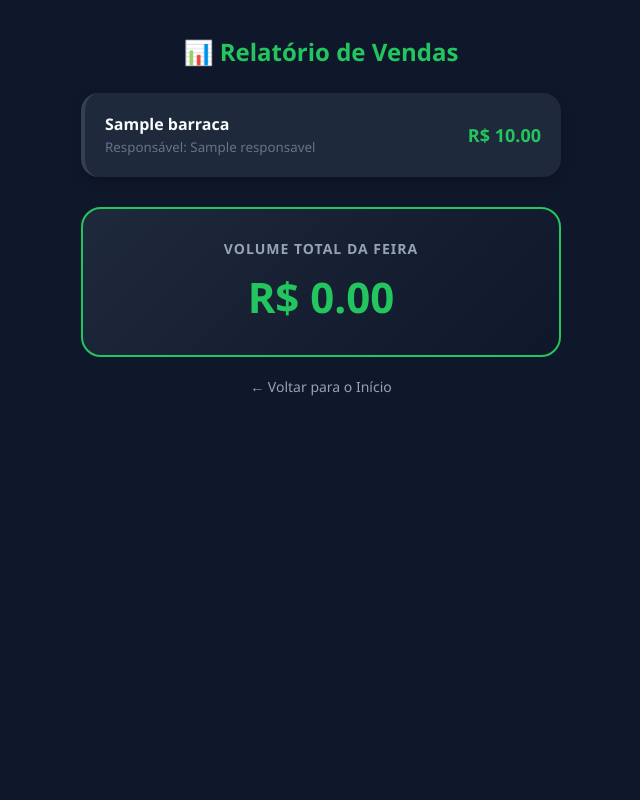
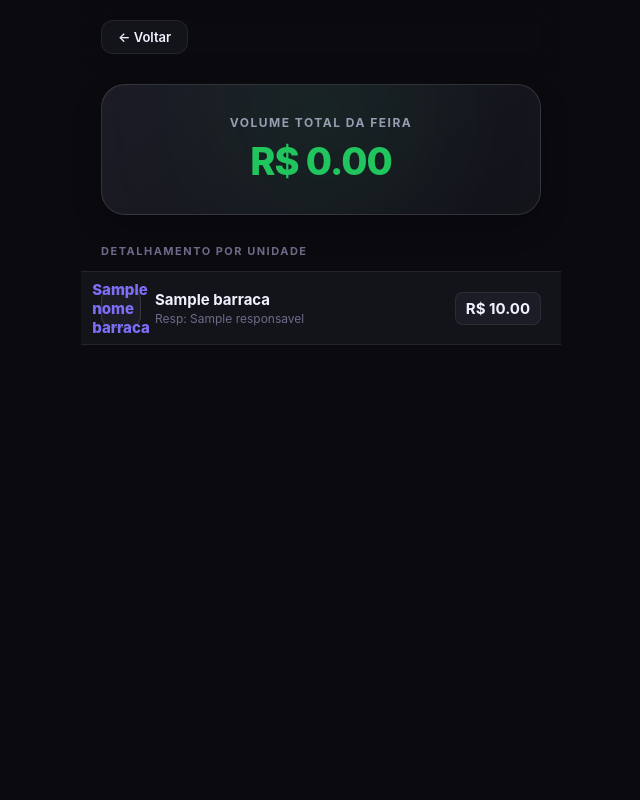
Before and after one commit to Zayr0nn/S4, a Python web app: template templates/relatorio.html in a window 1280 px wide. Shown: the whole page, without its empty margins (319-959 px from the left). Run offline with Jinja, Linux system fonts and the light colour scheme; the template is opened without the code that fills it: most values are stand-ins (such as "Sample title", 1, 10 or a date in 2020).

Commit message:
Refactor relatorio.html for improved layout and styles

```diff
--- a/templates/relatorio.html
+++ b/templates/relatorio.html
@@ -2,82 +2,178 @@
 <html lang="pt-br">
 <head>
     <meta charset="UTF-8">
-    <meta name="viewport" content="width=device-width, initial-scale=1.0">
-    <title>Relatório Geral - FeiraPay</title>
+    <meta name="viewport" content="width=device-width, initial-scale=1.0, maximum-scale=1.0, user-scalable=no">
+    <title>Relatório Geral - SalesHub</title>
     <style>
+        * { box-sizing: border-box; margin: 0; padding: 0; }
+
+        :root {
+            --bg: #0a0a0f;
+            --surface: #13131a;
+            --surface2: #1c1c26;
+            --border: rgba(255,255,255,0.07);
+            --border2: rgba(255,255,255,0.12);
+            --accent: #7c6ef7;
+            --green: #22c55e;
+            --green-dim: rgba(34,197,94,0.12);
+            --text: #f1f0ff;
+            --muted: #6e6a8a;
+            --muted2: #9e9bb8;
+        }
+
         body {
-            font-family: 'Segoe UI', Tahoma, Geneva, Verdana, sans-serif;
-            background: #0f172a;
-            color: white;
-            margin: 0;
-            padding: 20px;
+            font-family: 'Inter', 'SF Pro Display', system-ui, sans-serif;
+            background: var(--bg);
+            color: var(--text);
+            min-height: 100vh;
+            padding-bottom: 30px;
             display: flex;
             justify-content: center;
         }
 
         .container {
             width: 100%;
-            max-width: 500px;
+            max-width: 480px;
+            animation: fadeIn 0.4s ease-out;
         }
 
-        h2 {
-            text-align: center;
-            color: #22c55e;
-            margin-bottom: 25px;
+        @keyframes fadeIn {
+            from { opacity: 0; transform: translateY(10px); }
+            to { opacity: 1; transform: translateY(0); }
         }
 
-        .card {
-            background: #1e293b;
-            padding: 15px 20px;
-            margin: 10px 0;
-            border-radius: 15px;
-            display: flex;
-            justify-content: space-between;
-            align-items: center;
-            border-left: 4px solid #334155;
+        /* ── HEADER SIMPLIFICADO ── */
+        .header-actions {
+            padding: 20px;
+            position: sticky;
+            top: 0;
+            background: rgba(10, 10, 15, 0.8);
+            backdrop-filter: blur(12px);
+            z-index: 100;
         }
 
-        .card h3 {
-            margin: 0;
-            font-size: 16px;
-            color: #f8fafc;
+        .btn-back {
+            display: inline-flex;
+            align-items: center;
+            background: var(--surface);
+            color: var(--text);
+            border: 1px solid var(--border);
+            font-size: 13px;
+            font-weight: 600;
+            padding: 8px 16px;
+            border-radius: 12px;
+            text-decoration: none;
+            transition: background 0.2s;
         }
 
-        .valor-barraca {
-            font-weight: bold;
-            color: #22c55e;
-            font-size: 18px;
+        .btn-back:hover { background: var(--surface2); }
+
+        /* ── DESTAQUE TOTAL GERAL ── */
+        .hero-section {
+            padding: 10px 20px 24px;
         }
 
-        .total-geral-card {
-            background: linear-gradient(135deg, #1e293b 0%, #0f172a 100%);
-            padding: 30px;
-            margin-top: 30px;
-            border-radius: 20px;
+        .total-card {
+            background: linear-gradient(145deg, var(--surface2), var(--surface));
+            border: 1px solid var(--border2);
+            border-radius: 24px;
+            padding: 30px 20px;
             text-align: center;
-            border: 2px solid #22c55e;
+            box-shadow: 0 10px 30px rgba(0,0,0,0.2);
+            position: relative;
+            overflow: hidden;
         }
 
-        .total-geral-card h2 {
-            margin: 0;
-            font-size: 14px;
-            color: #94a3b8;
-            text-transform: uppercase;
-            letter-spacing: 1px;
+        /* Efeito de brilho no fundo do card */
+        .total-card::before {
+            content: '';
+            position: absolute;
+            top: -50px; left: 50%;
+            transform: translateX(-50%);
+            width: 150px; height: 150px;
+            background: var(--green);
+            filter: blur(80px);
+            opacity: 0.15;
+            pointer-events: none;
         }
 
-        .total-geral-card h1 {
-            margin: 10px 0 0 0;
-            font-size: 42px;
-            color: #22c55e;
+        .total-label {
+            font-size: 12px;
+            font-weight: 700;
+            color: var(--muted2);
+            text-transform: uppercase;
+            letter-spacing: 1.5px;
+            margin-bottom: 8px;
         }
 
-        .btn-voltar {
-            display: block;
+        .total-value {
+            font-size: 38px;
+            font-weight: 800;
+            color: var(--green);
+            letter-spacing: -1px;
+        }
+
+        /* ── LISTA DE BARRACAS ── */
+        .section-header {
+            padding: 0 20px;
+            margin-bottom: 12px;
+        }
+
+        .section-title {
+            font-size: 11px;
+            font-weight: 700;
+            color: var(--muted);
+            text-transform: uppercase;
+            letter-spacing: 1.5px;
+        }
+
+        .list-container {
+            background: var(--surface);
+            border-top: 1px solid var(--border);
+            border-bottom: 1px solid var(--border);
+        }
+
+        .list-item {
+            display: flex;
+            align-items: center;
+            padding: 16px 20px;
+            border-bottom: 1px solid var(--border);
+            transition: background 0.15s;
+        }
+
+        .list-item:last-child { border-bottom: none; }
+        .list-item:hover { background: var(--surface2); }
+
+        .item-avatar {
+            width: 40px; height: 40px;
+            border-radius: 12px;
+            background: var(--surface2);
+            border: 1px solid var(--border2);
+            display: flex; align-items: center; justify-content: center;
+            font-size: 15px; font-weight: 800;
+            color: var(--accent);
+            margin-right: 14px;
+            flex-shrink: 0;
+        }
+
+        .item-info { flex: 1; }
+        .item-name { font-size: 15px; font-weight: 700; color: var(--text); }
+        .item-sub { font-size: 12px; color: var(--muted); margin-top: 2px; }
+
+        .item-value {
+            font-size: 15px;
+            font-weight: 700;
+            color: var(--text);
+            background: var(--surface2);
+            padding: 6px 10px;
+            border-radius: 8px;
+            border: 1px solid var(--border);
+        }
+
+        .empty-state {
             text-align: center;
-            margin-top: 20px;
-            color: #94a3b8;
-            text-decoration: none;
+            padding: 40px 20px;
+            color: var(--muted);
             font-size: 14px;
         }
     </style>
@@ -85,48 +181,42 @@
 <body>
 
 <div class="container">
+    <div class="header-actions">
+        <a href="/" class="btn-back">← Voltar</a>
+    </div>
 
-    <h2>📊 Relatório de Vendas</h2>
+    <div class="hero-section">
+        <div class="total-card">
+            <div class="total-label">Volume Total da Feira</div>
+            <div class="total-value">R$ {{ "%.2f"|format(total_geral) }}</div>
+        </div>
+    </div>
 
-    {# --- INÍCIO DO LOOP --- #}
+    <div class="section-header">
+        <span class="section-title">Detalhamento por Unidade</span>
+    </div>
+
+    <div class="list-container">
         {% for barraca in barracas %}
-    <div class="card">
-        <div>
-            <h3>{{ barraca.nome_barraca }}</h3>
-            <small style="color: #64748b;">Responsável: {{ barraca.responsavel }}</small>
+        <div class="list-item">
+            <div class="item-avatar">{{ barraca.nome_barraca[0] }}</div>
+
+            <div class="item-info">
+                <div class="item-name">{{ barraca.nome_barraca }}</div>
+                <div class="item-sub">Resp: {{ barraca.responsavel }}</div>
             </div>
-        <span class="valor-barraca">
+
+            <div class="item-value">
                 R$ {{ "%.2f"|format(barraca.vendas|sum(attribute='valor')) }}
-        </span>
+            </div>
         </div>
         {% else %}
-    <div class="card" style="justify-content: center;">
-        <p style="color: #64748b;">Nenhuma venda registrada.</p>
+        <div class="empty-state">
+            Nenhuma venda registrada até o momento.
         </div>
         {% endfor %}
-    {# --- FIM DO LOOP (Onde estava o erro) --- #}
-
-    <div class="total-geral-card">
-        <h2>Volume Total da Feira</h2>
-        <h1>R$ {{ "%.2f"|format(total_geral) }}</h1>
     </div>
-
-    <a href="/" class="btn-voltar">← Voltar para o Início</a>
-
 </div>
 
 </body>
 </html>
-<meta name="viewport" content="width=device-width, initial-scale=1.0, maximum-scale=1.0, user-scalable=no">
-<style>
-    :root { --green: #22c55e; --dark: #0f172a; --card: #1e293b; --text: #f8fafc; }
-    body { font-family: 'Segoe UI', sans-serif; background: var(--dark); color: var(--text); margin: 0; padding: 15px; -webkit-tap-highlight-color: transparent; }
-    .container { width: 100%; max-width: 480px; margin: auto; }
-    .card { background: var(--card); padding: 20px; border-radius: 18px; margin-bottom: 15px; box-shadow: 0 4px 10px rgba(0,0,0,0.2); }
-    input, select, button { width: 100%; height: 52px; border-radius: 12px; border: 1px solid #334155; background: var(--dark); color: white; font-size: 16px; margin-top: 10px; box-sizing: border-box; padding: 0 15px; }
-    button { background: var(--green); border: none; font-weight: bold; cursor: pointer; transition: 0.2s; }
-    button:active { transform: scale(0.96); }
-    .star { cursor: pointer; font-size: 35px; color: #334155; }
-    .star.active { color: #fbbf24; }
-    a { text-decoration: none; color: inherit; }
-</style>
```
Lines whose indentation alone changed are shown as unchanged.
